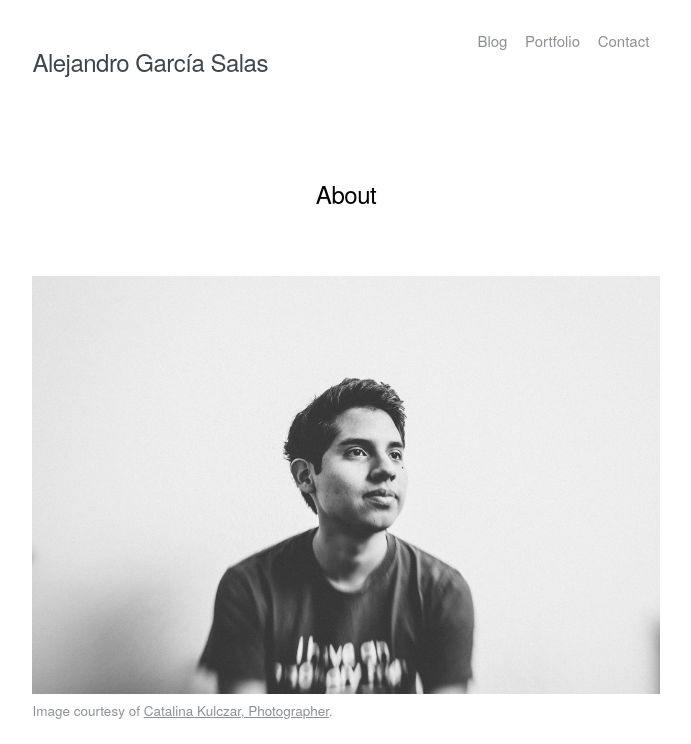
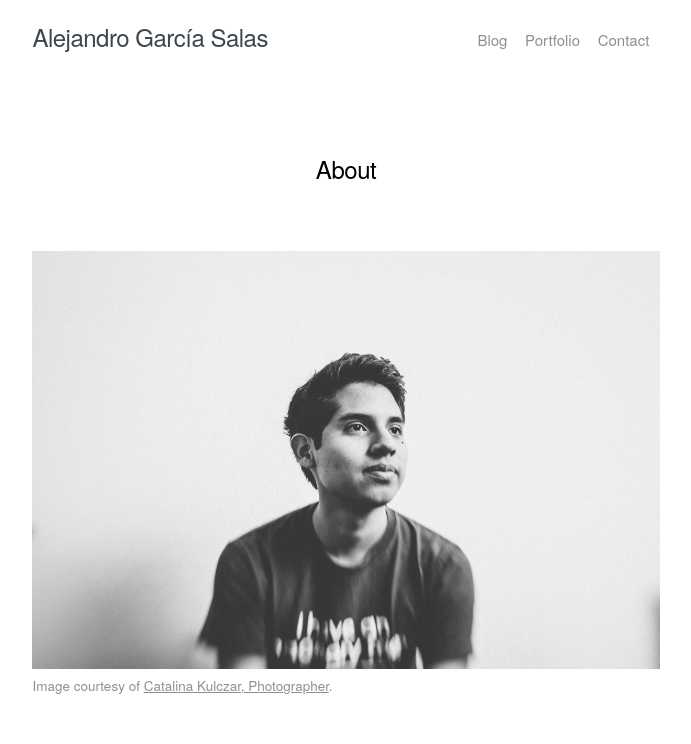
Before and after one commit to alejandrogarciasalas/alejandrogarciasalas.github.io, a plain HTML site: page index.html in a window 1280 px wide. Shown: the top 744 px of the page, without its empty margins (294-985 px from the left). Drawn offline with Linux system fonts and the light colour scheme.

Commit message:
fix navbar

```diff
--- a/css/custom.css
+++ b/css/custom.css
@@ -8,7 +8,10 @@
 }
 
 @media (min-width: 550px) {
-	.site-title { text-align: left; }
+	.site-title {
+		text-align: left;
+		margin: 0;
+	}
 }
 
 
--- a/index.html
+++ b/index.html
@@ -42,7 +42,7 @@
               <a href="#" class="site-logo">Alejandro García Salas</a>
             </div>
             <div class="one-third column">
-              <nav style="margin-top: 5%">
+              <nav style="margin-top: 4.5%">
                 <a href="">Blog</a>
                 <a href="">Portfolio</a>
                 <a href="">Contact</a>
```
